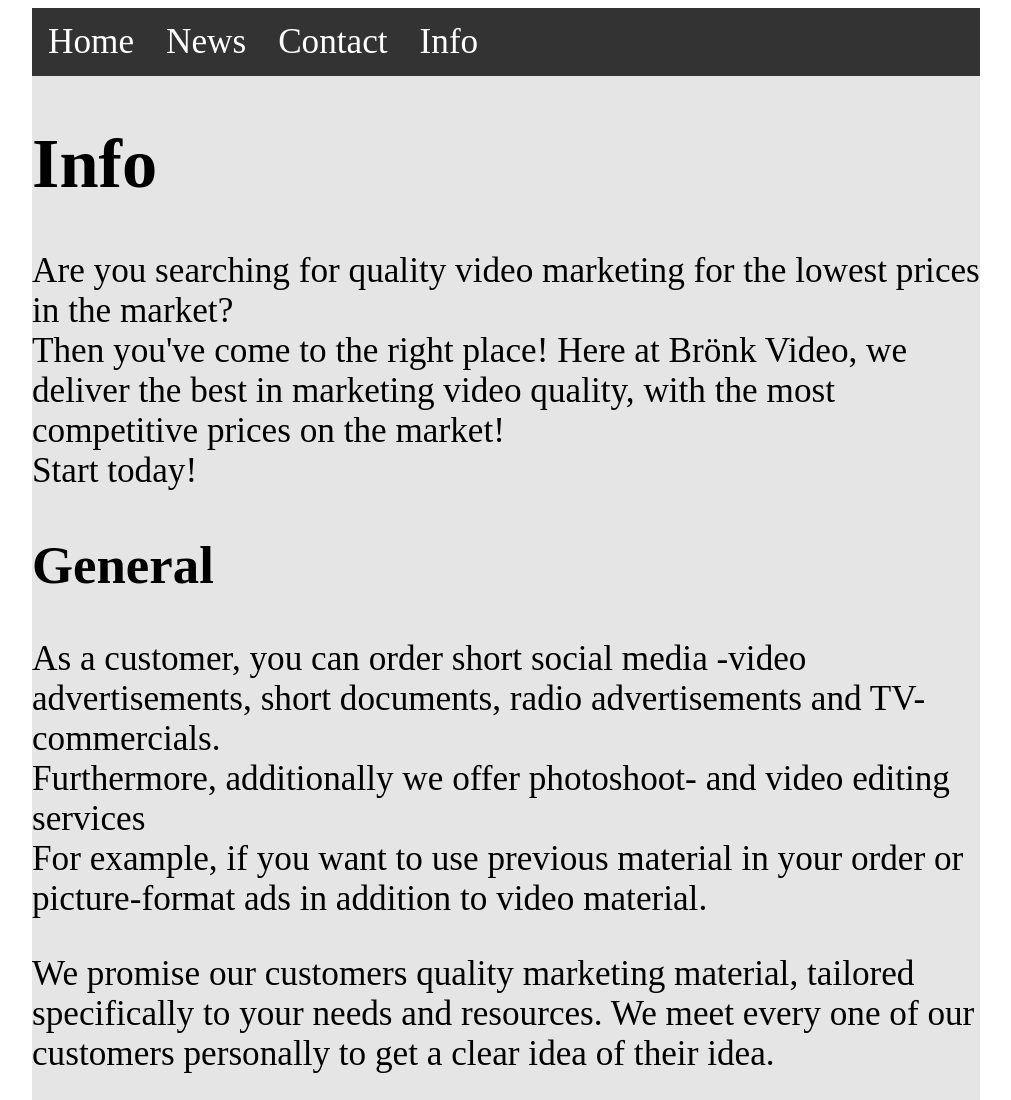
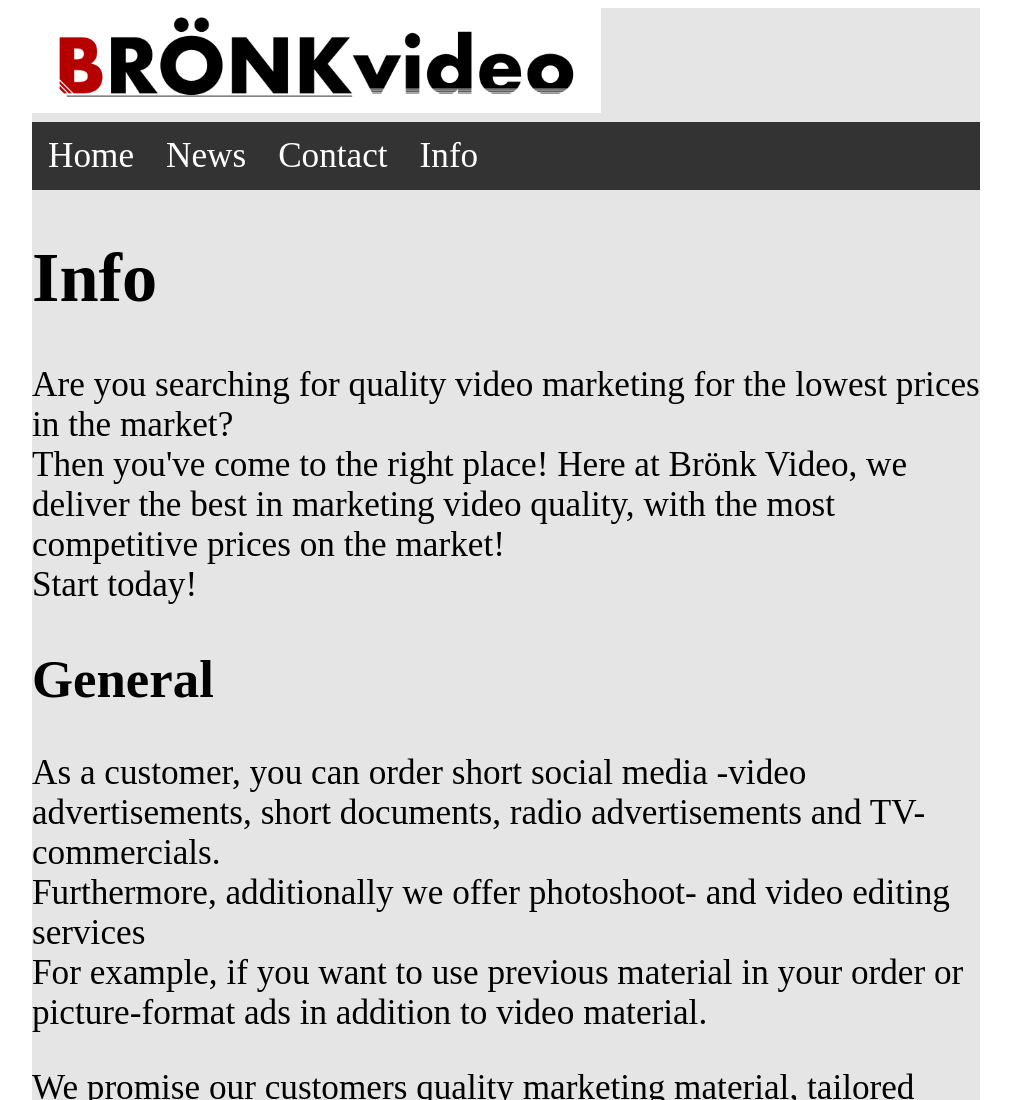
Before and after one commit to Bombermaan/Projekti-ryhma-9, a plain HTML site: page info.html in a window 1280 px wide. Shown: the top 1100 px of the page, without its empty margins (134-1145 px from the left). Drawn offline with Linux system fonts and the light colour scheme.

Commit message:
Added logo

```diff
--- a/info.html
+++ b/info.html
@@ -9,6 +9,9 @@
 </head>
 <body>
     <div class="body">
+        <div class="logo">
+            <img src="src/img/logo.png" width="60%">
+        </div>
         <ul class="navbar">
             <li><a class="active" href="index.html">Home</a></li>
             <li><a href="#news">News</a></li>
```
Also changed, not shown: index.html (+3 -0 lines), src/img/logo.png (added), src/img/placeholder.png (deleted), 1 other file.
